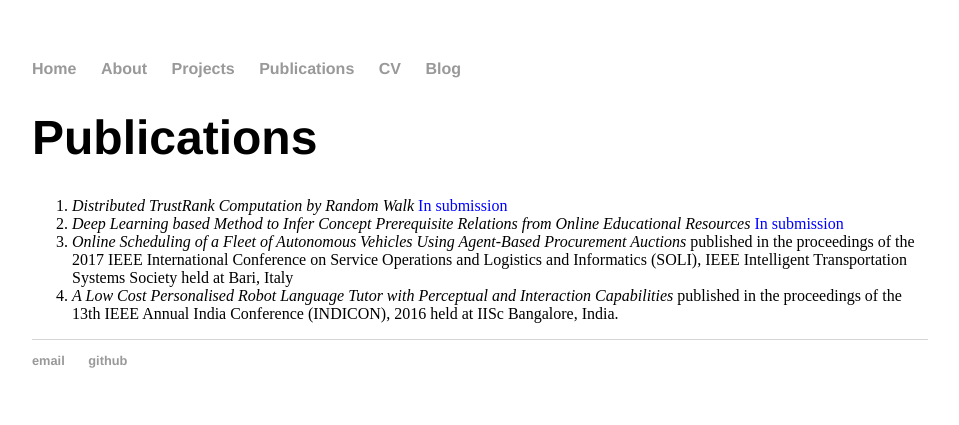
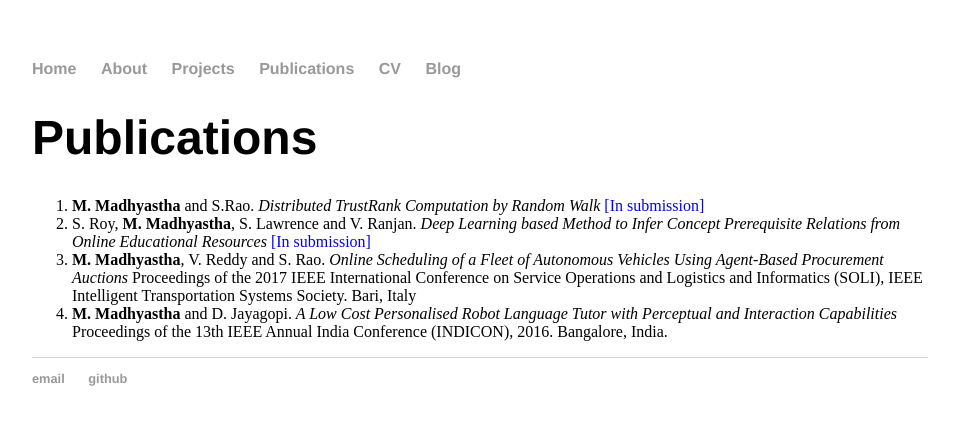
Before and after one commit to megh1241/megh1241.github.io, a Jekyll site: the page built from publications/index.html, in a window 1280 px wide. Shown: the top 425 px of the page, without its empty margins (160-1119 px from the left). Built offline with Jekyll 4.4.1, drawn with Linux system fonts in a browser that asks for light colours.

Commit message:
Update index.html

```diff
--- a/publications/index.html
+++ b/publications/index.html
@@ -6,19 +6,19 @@ title: Meghana Madhyastha
 	<h1>Publications</h1>
 
 <ol>
-    <li><i> Distributed TrustRank Computation by Random Walk</i> <font color="blue">In submission</font></li>
+	<li><b>M. Madhyastha</b> and S.Rao.<i> Distributed TrustRank Computation by Random Walk</i> <font color="blue">[In submission]</font></li>
 
-    <li><i>Deep Learning based Method to Infer Concept Prerequisite Relations from Online Educational Resources</i>
-	<font color="blue">In submission</font></li>
+	<li>S. Roy, <b>M. Madhyastha</b>, S. Lawrence and V. Ranjan. <i>Deep Learning based Method to Infer Concept Prerequisite Relations from Online Educational Resources</i>
+	<font color="blue">[In submission]</font></li>
 
-    <li><i> Online Scheduling of a Fleet of Autonomous Vehicles Using Agent-Based Procurement Auctions</i>
-	published in the proceedings of the 2017 IEEE International
+	<li><b>M. Madhyastha</b>, V. Reddy and S. Rao.<i> Online Scheduling of a Fleet of Autonomous Vehicles Using Agent-Based Procurement Auctions</i>
+	Proceedings of the 2017 IEEE International
 	Conference on Service Operations and Logistics and Informatics (SOLI), IEEE Intelligent Transportation
-	Systems Society held at Bari, Italy </li>
+	Systems Society. Bari, Italy </li>
 
-    <li><i> A Low Cost Personalised Robot Language Tutor with Perceptual and Interaction
-              Capabilities</i> published in the proceedings of the 13th IEEE Annual
-	      India Conference (INDICON), 2016 held at IISc Bangalore, India.</li>
+	<li><b>M. Madhyastha</b> and D. Jayagopi.<i> A Low Cost Personalised Robot Language Tutor with Perceptual and Interaction
+              Capabilities</i> Proceedings of the 13th IEEE Annual
+	      India Conference (INDICON), 2016. Bangalore, India.</li>
 
 </ol>
 
```
